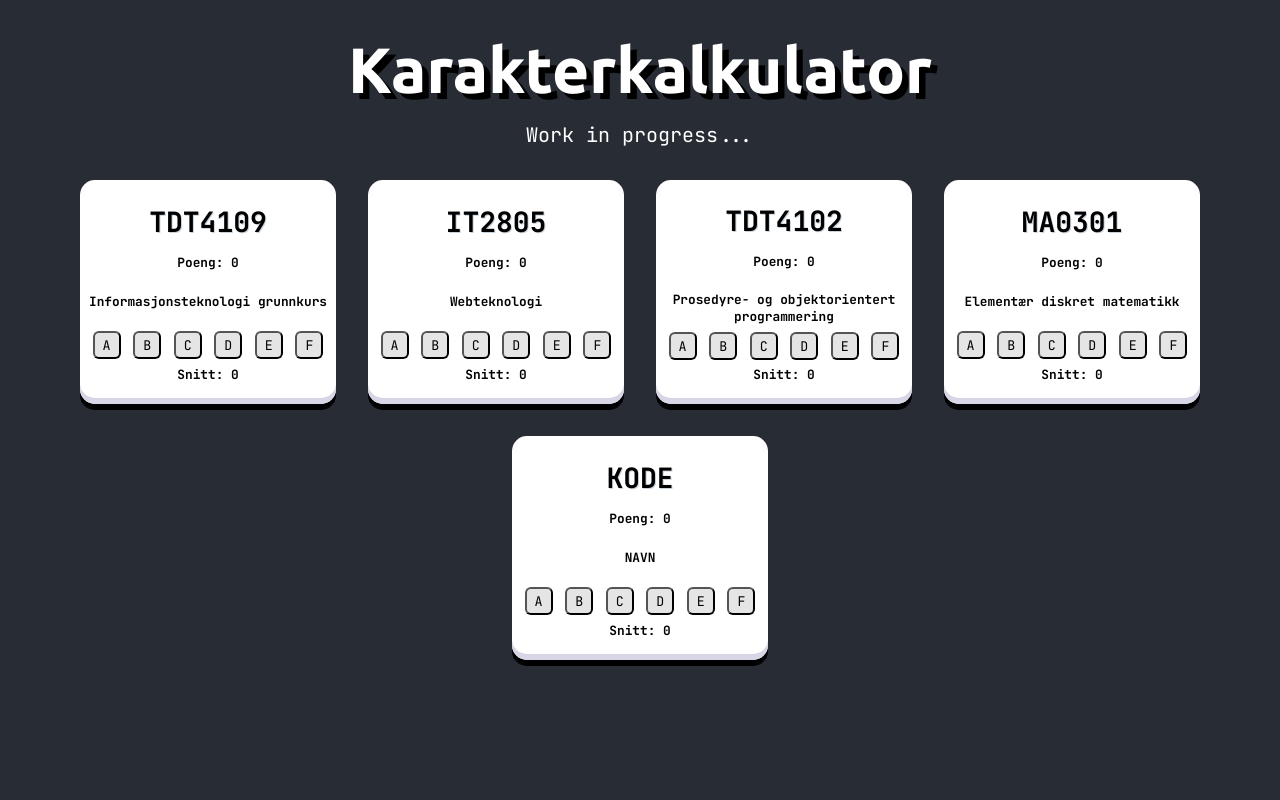
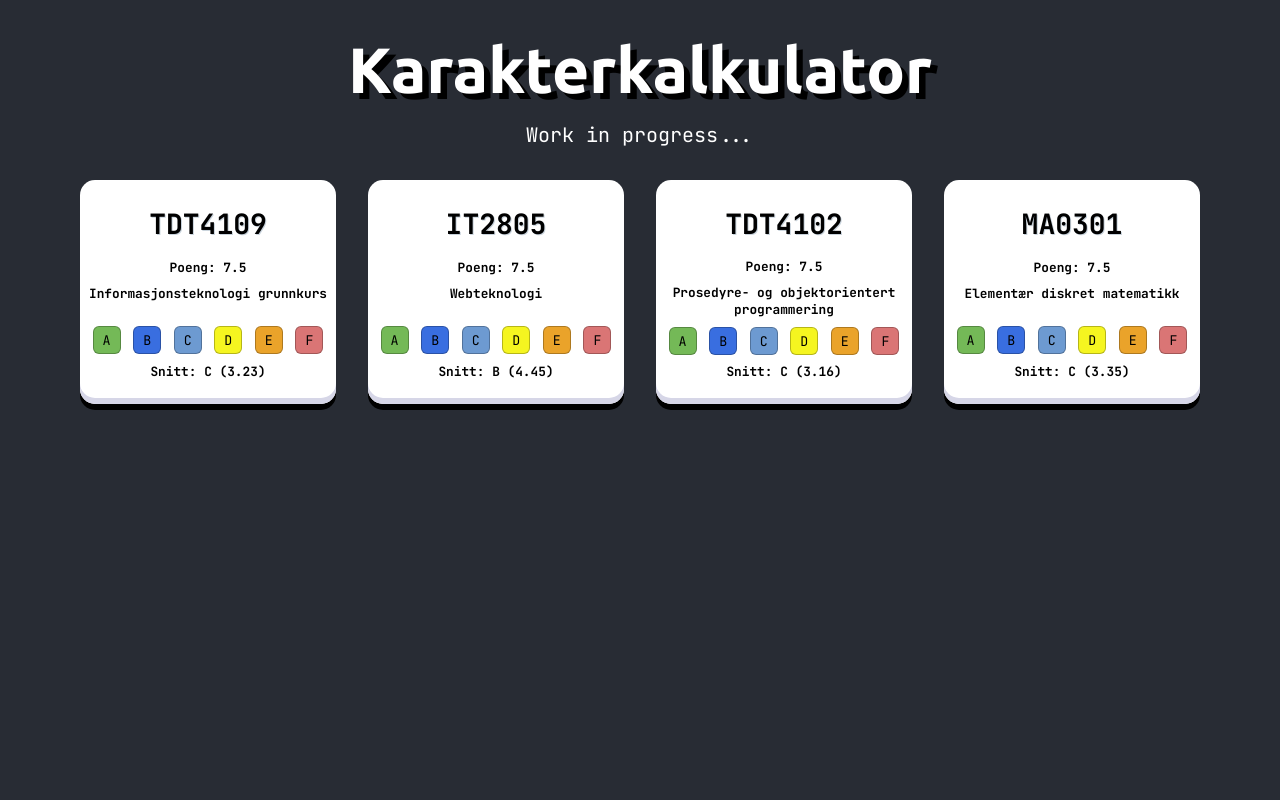
Before and after one commit to havardnyboe/karakterkalkulator, a React (Create React App) app: page / in a window 1280 px wide. Shown: the top 800 px of the page. Built offline with nearby package versions, Linux system fonts and the light colour scheme.

Commit message:
gradebuttons react on state

```diff
--- a/src/App.jsx
+++ b/src/App.jsx
@@ -1,25 +1,44 @@
+import React from "react";
 import Course from "./Course";
 import style from "./styles/App.module.css";
 
 export default function App() {
-
-  const courses = {
-    0: { id: "TDT4109", name: "Informasjonsteknologi grunnkurs" },
-    1: { id: "IT2805", name: "Webteknologi" },
-    2: { id: "TDT4102", name: " Prosedyre- og objektorientert programmering" },
-    3: { id: "MA0301", name: "Elementær diskret matematikk" },
-  };
+  const courses = [
+    {
+      id: "TDT4109",
+      name: "Informasjonsteknologi grunnkurs",
+      points: 7.5,
+      average: 3.2343,
+    },
+    { id: "IT2805", name: "Webteknologi", points: 7.5, average: 4.45234 },
+    {
+      id: "TDT4102",
+      name: " Prosedyre- og objektorientert programmering",
+      points: 7.5,
+      average: 3.16234,
+    },
+    {
+      id: "MA0301",
+      name: "Elementær diskret matematikk",
+      points: 7.5,
+      average: 3.3548,
+    },
+  ];
 
   return (
     <div className={style.app}>
       <h1 className={style.heading}>Karakterkalkulator</h1>
       <code>Work in progress...</code>
       <div className={style.course_container}>
-        <Course code={courses[0].id} name={courses[0].name} />
-        <Course code={courses[1].id} name={courses[1].name} />
-        <Course code={courses[2].id} name={courses[2].name} />
-        <Course code={courses[3].id} name={courses[3].name} />
-        <Course />
+        {courses.map((course) => (
+          <Course
+            key={course.id}
+            code={course.id}
+            name={course.name}
+            points={course.points}
+            average={course.average}
+          />
+        ))}
       </div>
     </div>
   );
--- a/src/Course.jsx
+++ b/src/Course.jsx
@@ -1,20 +1,71 @@
+import React, { useState } from "react";
+import classnames from "classnames";
+import Button from "./GradeButton";
 import style from "./styles/Course.module.css";
 
 export default function Course(props) {
+  const [buttons, setButtons] = useState([
+    { name: "A", style: style.btn_A, state: true },
+    { name: "B", style: style.btn_B, state: true },
+    { name: "C", style: style.btn_C, state: true },
+    { name: "D", style: style.btn_D, state: true },
+    { name: "E", style: style.btn_E, state: true },
+    { name: "F", style: style.btn_F, state: true },
+  ]);
+
+  const grades = {
+    5: "A",
+    4: "B",
+    3: "C",
+    2: "D",
+    1: "E",
+    0: "F",
+    A: 5,
+    B: 4,
+    C: 3,
+    D: 2,
+    E: 1,
+    F: 0,
+  };
+
+  const round = (int, decimals = 0) => {
+    return Math.round(int * 10 ** decimals) / 10 ** decimals;
+  };
+
+  const handleButton = (e) => {
+    const index = grades[String(e.target.name)];
+    console.log(index);
+    setButtons((prev) => {
+      let arr = [...prev];
+      for (let i = 0; i < prev.length; i++) {
+        if (i === index) arr.at(i).state = true;
+        else arr.at(i).state = false;
+      }
+      return arr;
+    });
+    console.log(buttons);
+  };
+
   return (
     <div className={style.course}>
       <h3 className={style.heading}>{props.code || "KODE"}</h3>
-      <span className={(style.mg0, style.span)}>Poeng: {0}</span>
+      <span className={classnames(style.span, style.mg0)}>
+        Poeng: {props.points || 0}
+      </span>
       <span className={style.span}>{props.name || "NAVN"}</span>
       <div className={style.btn_container}>
-        <button className={style.btn}>A</button>
-        <button className={style.btn}>B</button>
-        <button className={style.btn}>C</button>
-        <button className={style.btn}>D</button>
-        <button className={style.btn}>E</button>
-        <button className={style.btn}>F</button>
+        {buttons.map((button) => (
+          <Button
+            key={button.name}
+            name={button.name}
+            style={buttons[grades[button.name]].state ? button.style : ""}
+            onClick={handleButton}
+          />
+        ))}
       </div>
-      <span className={style.span}>Snitt: {0.0}</span>
+      <span className={style.span}>
+        Snitt: {`${grades[round(props.average)]} (${round(props.average, 2)})`}
+      </span>
     </div>
   );
 }
--- a/src/Footer.jsx
+++ b/src/Footer.jsx
@@ -1,3 +1,4 @@
+import React from "react";
 import style from "./styles/Footer.module.css";
 import githubLogo from "./img/GitHub-Mark-Light-64px.png";
 
--- /dev/null
+++ b/src/GradeButton.jsx
@@ -0,0 +1,15 @@
+import React from "react";
+import classnames from "classnames";
+import style from "./styles/Button.module.css";
+
+export default function GradeButton(props) {
+  return (
+    <button
+      className={classnames(style.btn, props.style)}
+      onClick={props.onClick}
+      name={props.name}
+    >
+      {props.name}
+    </button>
+  );
+}
--- /dev/null
+++ b/src/styles/Button.module.css
@@ -0,0 +1,9 @@
+.btn {
+  font-family: var(--mono);
+  width: 1.75rem;
+  height: 1.75rem;
+  background-color: var(--bg-color, #9a9a9a);
+  border-radius: 6px;
+  border: 1px solid #00000042;
+  cursor: pointer;
+}
--- a/src/styles/Course.module.css
+++ b/src/styles/Course.module.css
@@ -1,7 +1,9 @@
+/* @import url(index.css); */
+
 .course {
   background-color: white;
   color: black;
-  font-family: "JetBrains Mono", Menlo, Monaco, Consolas, monospace;
+  font-family: var(--mono);
   font-weight: 600;
   width: 16rem;
   height: 14rem;
@@ -28,14 +30,34 @@
   justify-content: space-evenly;
 }
 
-.btn {
-  font-family: "JetBrains Mono", Menlo, Monaco, Consolas, monospace;
-  width: 1.75rem;
-  height: 1.75rem;
-  background-color: lightgray;
-  background-color: rgb(229, 229, 229);
-  border-radius: 6px;
+.btn_gray {
+  --bg-color: #9a9a9a;
 }
+
+.btn_A {
+  --bg-color: #74B957;
+}
+
+.btn_B {
+  --bg-color: #396ee0;
+}
+
+.btn_C {
+  --bg-color: #6D9AD1;
+}
+
+.btn_D {
+  --bg-color: #f5f520;
+}
+
+.btn_E {
+  --bg-color: #EAA32A;
+}
+
+.btn_F {
+  --bg-color: #DA7575;
+}
+
 
 .span {
   display: block;
--- a/src/styles/index.css
+++ b/src/styles/index.css
@@ -1,15 +1,20 @@
 @import url("https://fonts.googleapis.com/css2?family=JetBrains+Mono:wght@300;400;500;700&family=Ubuntu:ital,wght@0,300;0,400;0,500;0,700;1,300;1,400;1,500;1,700&display=swap");
+
+:root {
+  --mono: "JetBrains Mono", Menlo, Monaco, Consolas, monospace;
+  --sans: "Ubuntu", -apple-system, "Helvetica Neue", sans-serif
+}
 
 body {
   margin: 0;
   background-color: #282c34;
   color: white;
   min-height: 100vh;
-  font-family: "Ubuntu", -apple-system, "Helvetica Neue", sans-serif;
+  font-family: var(--sans);
   -webkit-font-smoothing: antialiased;
   -moz-osx-font-smoothing: grayscale;
 }
 
 code {
-  font-family: "JetBrains Mono", Menlo, Monaco, Consolas, monospace;
+  font-family: var(--mono)
 }
```
